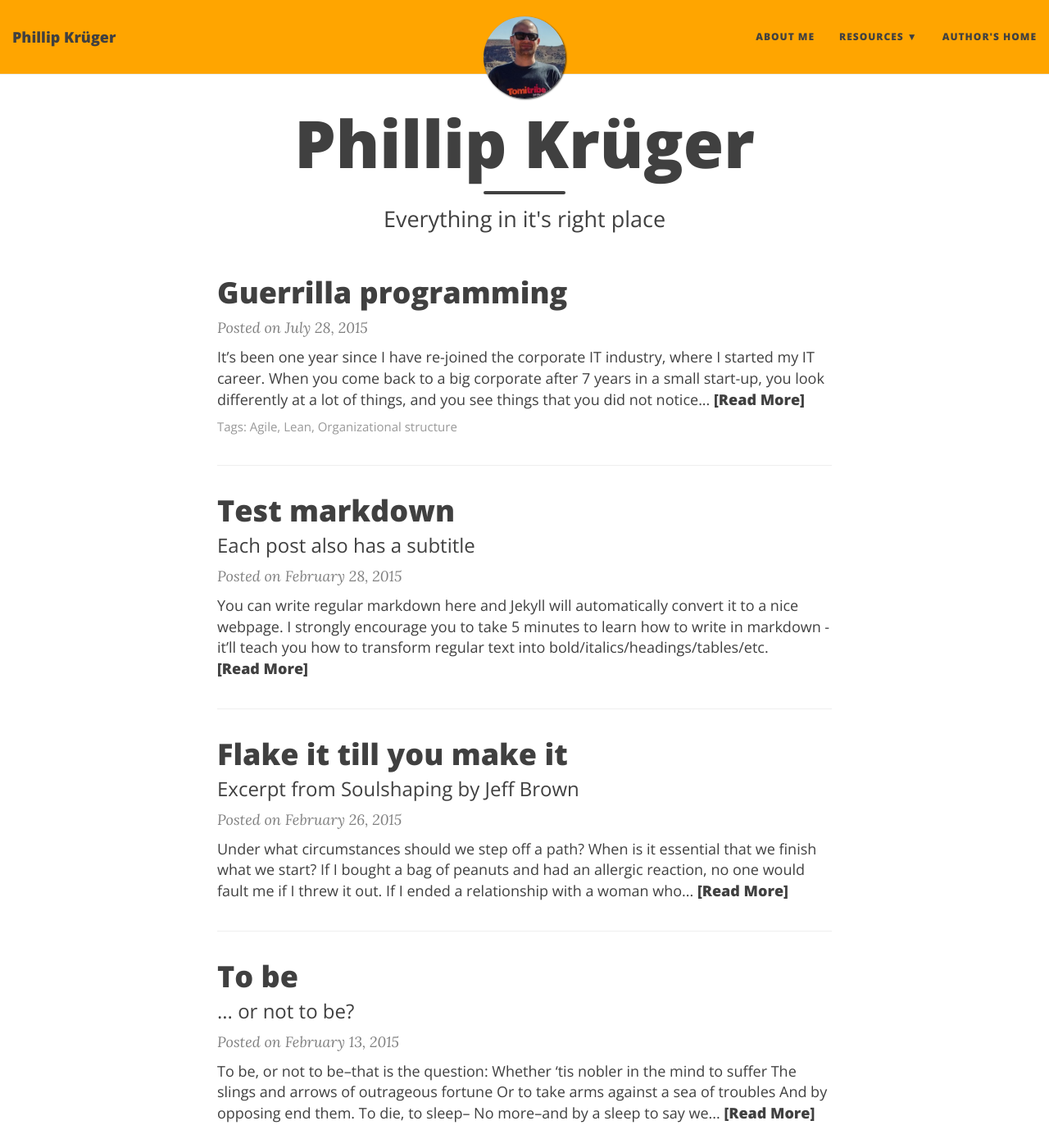
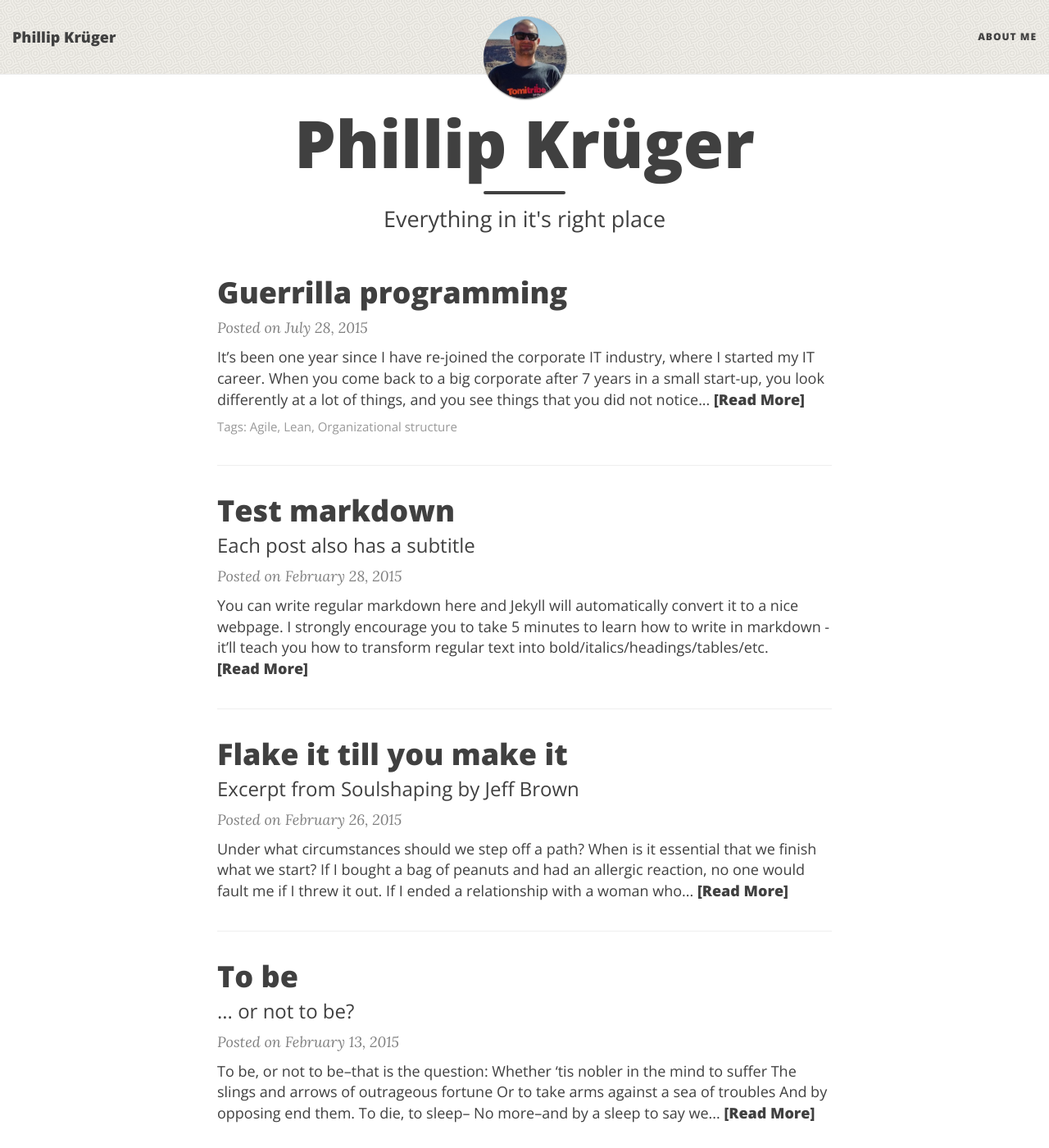
Before and after one commit to phillip-kruger/phillip-kruger.github.io, a Jekyll site: the page built from index.html, in a window 1280 px wide and 1400 px high. Shown: the whole window at 82% size. Built offline with Jekyll 4.4.1, drawn with Linux system fonts in a browser that asks for light colours; nearby versions of some CDN libraries; the list of posts is cut into pages by our own code; some of the changed lines change nothing that is shown.

```diff
--- a/_config.yml
+++ b/_config.yml
@@ -24,11 +24,11 @@
 # List of links in the navigation bar
 navbar-links:
   About Me: "aboutme"
-  Resources:
-    - Beautiful Jekyll: "http://deanattali.com/beautiful-jekyll/"
-    - Learn markdown: "http://www.markdowntutorial.com/"
-    - GitHub Pages: "https://pages.github.com/"
-  Author's home: "http://deanattali.com"
+  # Resources:
+  #  - Beautiful Jekyll: "http://deanattali.com/beautiful-jekyll/"
+  #  - Learn markdown: "http://www.markdowntutorial.com/"
+  #  - GitHub Pages: "https://pages.github.com/"
+  # Author's home: "http://deanattali.com"
 
 # Image to show in the navigation bar - image must be a square (width = height)
 # Remove this parameter if you don't want an image in the navbar
@@ -43,8 +43,8 @@
 # By default, the navigation bar and footer have a light gray background, and the main page
 # has a white background. You can specify a different background colour or a background image
 # for the navigation bar, the main page, and the footer.
-navbar-col: "orange"
-# navbar-img: "/img/bgimage.png"
+# navbar-col: "orange"
+navbar-img: "/img/bgimage.png"
 # footer-col: "blue"
 # footer-img: "/img/bgimage.png"
 # page-col: "#FF0000"
```
Also changed, not shown: img/Guerrilla_programming/guerrilla-truck-show.png (added), img/Guerrilla_programming/microservices.jpeg (added), img/Guerrilla_programming/microservices.jpg (added), img/Guerrilla_programming/one_developer.png (added), img/Guerrilla_programming/one_organization.png (added), img/Guerrilla_programming/one_team.png (added).
